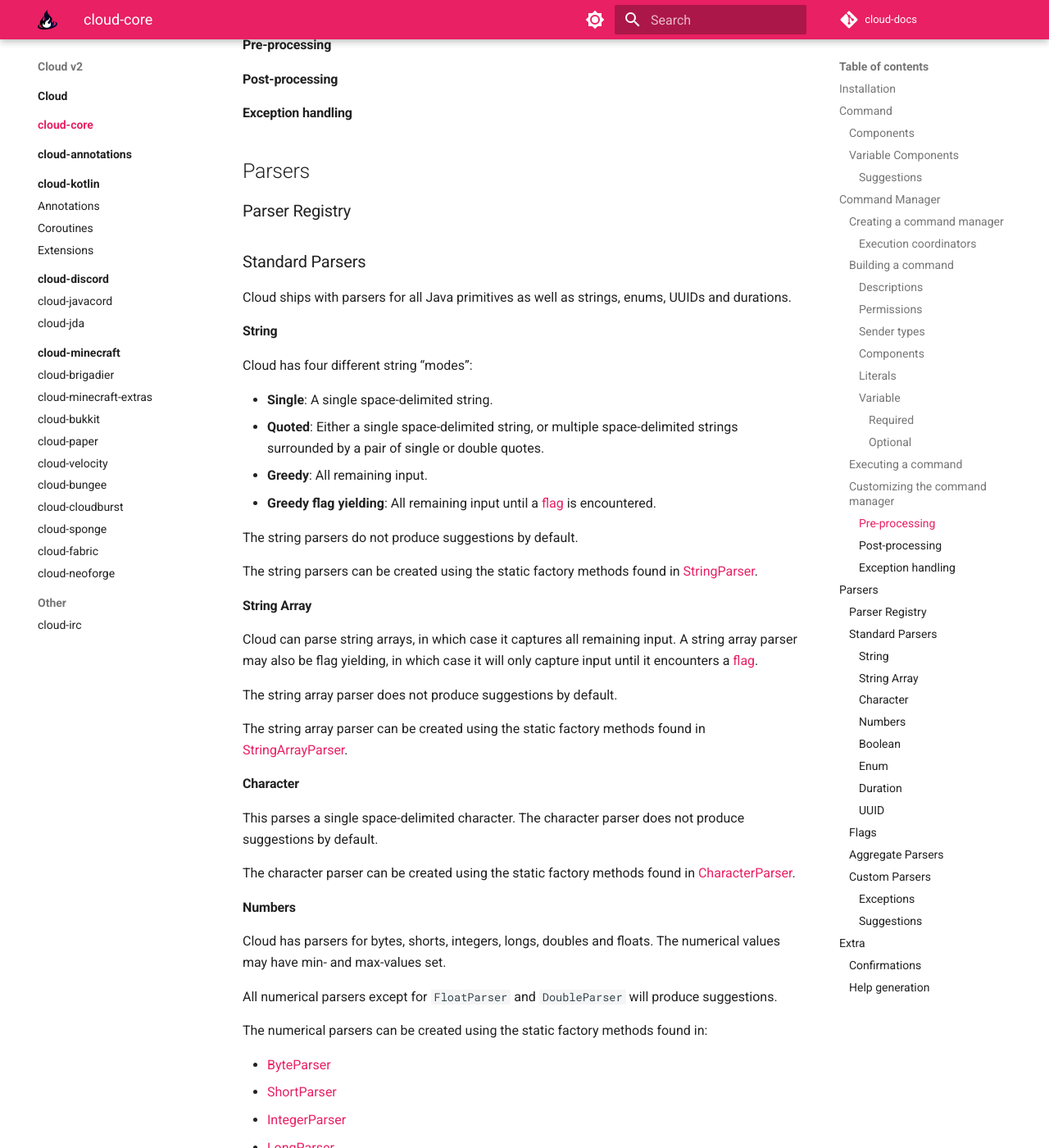
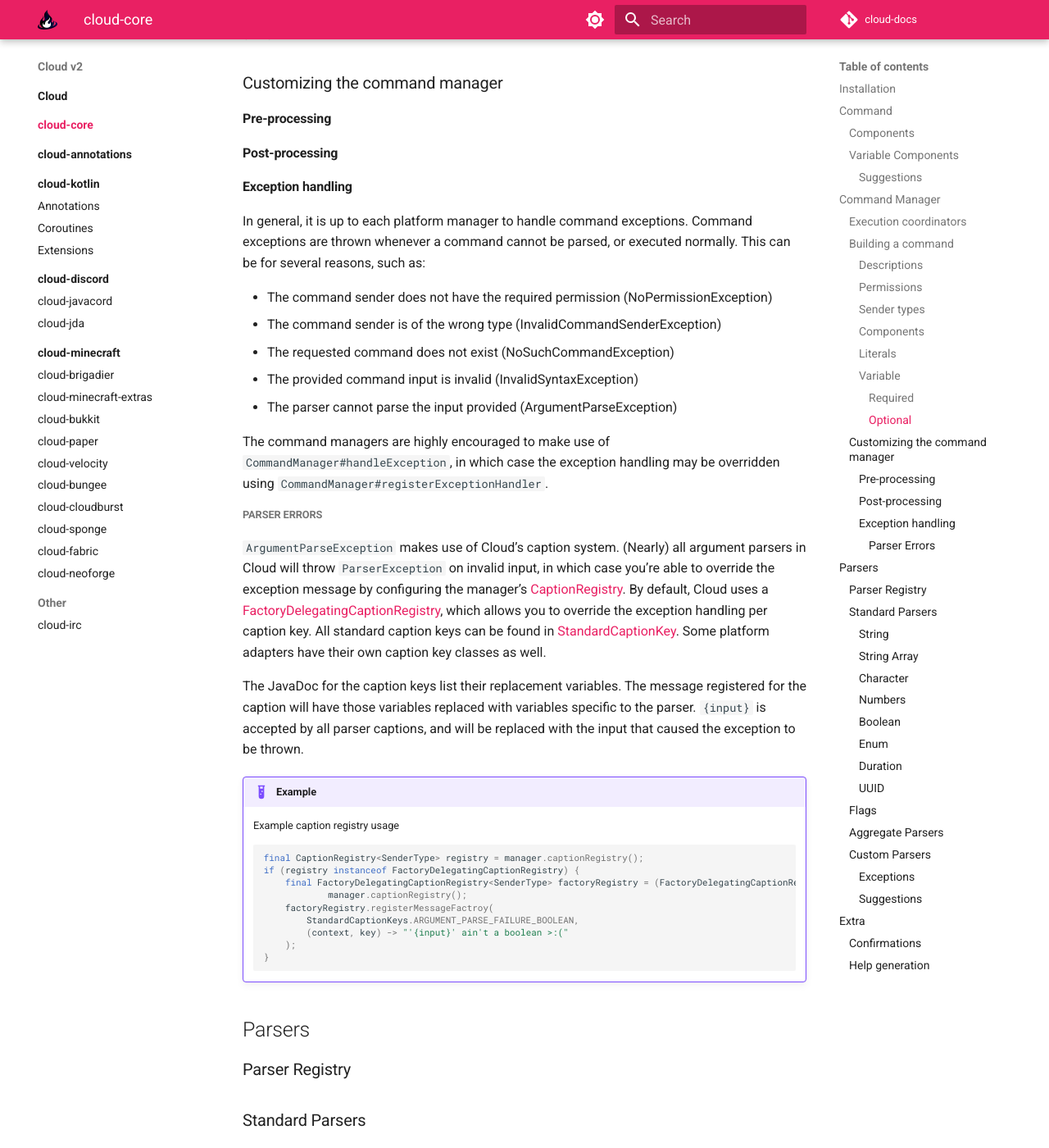
Before and after one commit to Incendo/cloud-docs, an MkDocs documentation site: the page built from docs/core/index.md, in a window 1280 px wide and 1400 px high, scrolled down 2294 px. Shown: the whole window at 82% size. Built offline with MkDocs 1.6.1 and Material for MkDocs 9.7.7, drawn with Linux system fonts in a browser that asks for light colours; comment, search, counter and statistics services are not loaded; some of the changed text lies outside the part shown.

Commit message:
explain execution coordinators & exception handling

````diff
--- a/docs/core/index.md
+++ b/docs/core/index.md
@@ -72,9 +72,14 @@
 
 ## Command Manager
 
-### Creating a command manager
+### Execution coordinators
 
-#### Execution coordinators
+The execution coordinator is responsible for coordinating command parsing and execution.
+Cloud ships with two different command execution coordinators:
+
+- **SimpleCommandExecutionCoordinator**: Performs all actions on the calling thread.
+- **AsynchronousCommandExecutionCoordinator**: Uses an executor to dispatch the parsing and execution tasks.
+  You can change the default executor, and also force command parsing to take place on the calling thread.
 
 ### Building a command
 
@@ -94,8 +99,6 @@
 
 ##### Optional
 
-### Executing a command
-
 ### Customizing the command manager
 
 #### Pre-processing
@@ -103,6 +106,49 @@
 #### Post-processing
 
 #### Exception handling
+
+In general, it is up to each platform manager to handle command exceptions.
+Command exceptions are thrown whenever a command cannot be parsed, or executed normally.
+This can be for several reasons, such as:
+
+- The command sender does not have the required permission (NoPermissionException)
+- The command sender is of the wrong type (InvalidCommandSenderException)
+- The requested command does not exist (NoSuchCommandException)
+- The provided command input is invalid (InvalidSyntaxException)
+- The parser cannot parse the input provided (ArgumentParseException)
+
+The command managers are highly encouraged to make use of `CommandManager#handleException`, in which case the
+exception handling may be overridden using `CommandManager#registerExceptionHandler`.
+
+##### Parser Errors
+
+`ArgumentParseException` makes use of Cloud's caption system.
+(Nearly) all argument parsers in Cloud will throw `ParserException` on invalid input, in which case you're able
+to override the exception message by configuring the manager's [CaptionRegistry](TODO).
+By default, Cloud uses a [FactoryDelegatingCaptionRegistry](TODO), which allows you to override the exception handling
+per caption key.
+All standard caption keys can be found in [StandardCaptionKey](TODO).
+Some platform adapters have their own caption key classes as well.
+
+The JavaDoc for the caption keys list their replacement variables.
+The message registered for the caption will have those variables replaced with variables specific to the parser.
+`{input}` is accepted by all parser captions, and will be replaced with the input that caused the exception
+to be thrown.
+
+<!-- prettier-ignore -->
+!!! example
+    Example caption registry usage
+    ```java
+    final CaptionRegistry<SenderType> registry = manager.captionRegistry();
+    if (registry instanceof FactoryDelegatingCaptionRegistry) {
+        final FactoryDelegatingCaptionRegistry<SenderType> factoryRegistry = (FactoryDelegatingCaptionRegistry<SenderType>)
+                manager.captionRegistry();
+        factoryRegistry.registerMessageFactroy(
+            StandardCaptionKeys.ARGUMENT_PARSE_FAILURE_BOOLEAN,
+            (context, key) -> "'{input}' ain't a boolean >:("
+        );
+    }
+    ```
 
 ## Parsers
 
````
